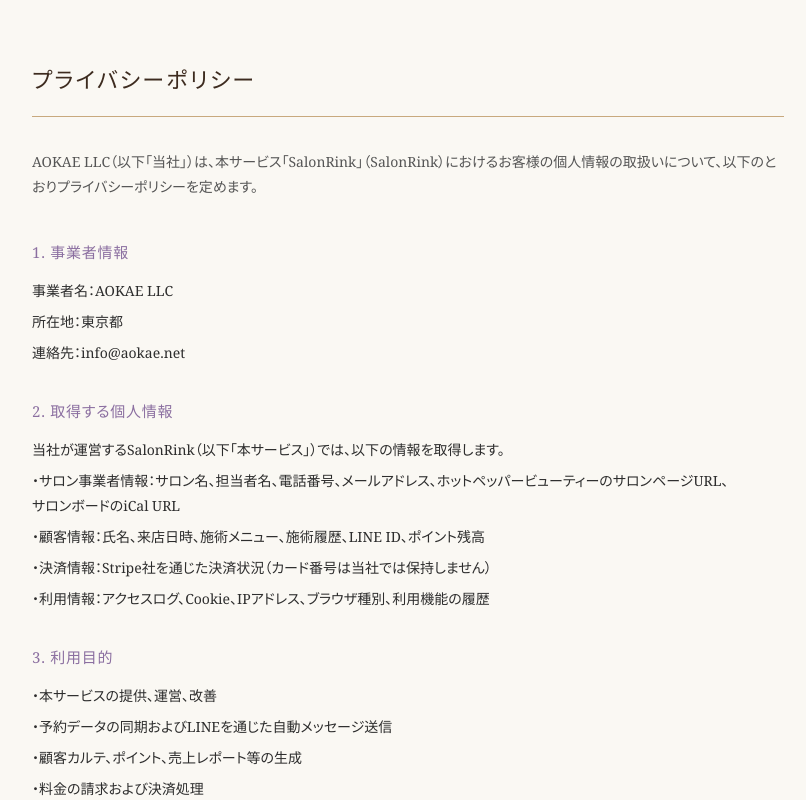
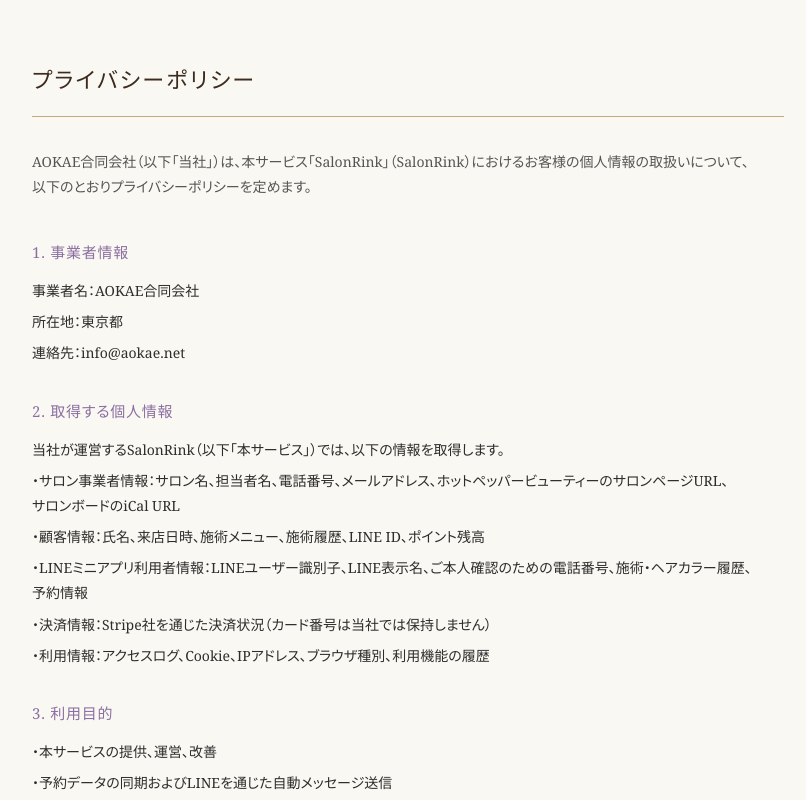
Before and after one commit to okuwabara07-gif/salonrink, a Next.js app: page /privacy in a window 1280 px wide. Shown: the top 800 px of the page, without its empty margins (232-1038 px from the left). Built offline with nearby package versions, Linux system fonts and the light colour scheme; no server answers.

Commit message:
fix: unify privacy entity name to AOKAE goudou and add miniapp clauses

```diff
--- a/app/privacy/page.tsx
+++ b/app/privacy/page.tsx
@@ -3,7 +3,7 @@ export default function PrivacyPage() {
     {
       title: '1. 事業者情報',
       body: [
-        '事業者名：AOKAE LLC',
+        '事業者名：AOKAE合同会社',
         '所在地：東京都',
         '連絡先：info@aokae.net',
       ],
@@ -14,6 +14,7 @@ export default function PrivacyPage() {
         '当社が運営するSalonRink（以下「本サービス」）では、以下の情報を取得します。',
         '・サロン事業者情報：サロン名、担当者名、電話番号、メールアドレス、ホットペッパービューティーのサロンページURL、サロンボードのiCal URL',
         '・顧客情報：氏名、来店日時、施術メニュー、施術履歴、LINE ID、ポイント残高',
+        '・LINEミニアプリ利用者情報：LINEユーザー識別子、LINE表示名、ご本人確認のための電話番号、施術・ヘアカラー履歴、予約情報',
         '・決済情報：Stripe社を通じた決済状況（カード番号は当社では保持しません）',
         '・利用情報：アクセスログ、Cookie、IPアドレス、ブラウザ種別、利用機能の履歴',
       ],
@@ -24,6 +25,7 @@ export default function PrivacyPage() {
         '・本サービスの提供、運営、改善',
         '・予約データの同期およびLINEを通じた自動メッセージ送信',
         '・顧客カルテ、ポイント、売上レポート等の生成',
+        '・LINEミニアプリにおけるご本人の識別、施術・ヘアカラー履歴の表示、予約の受付・変更・管理',
         '・料金の請求および決済処理',
         '・お問い合わせへの対応',
         '・サービス品質向上のための統計分析（個人を特定しない形で行います）',
@@ -92,7 +94,7 @@ export default function PrivacyPage() {
       title: '11. お問い合わせ',
       body: [
         '個人情報の取扱いに関するお問い合わせは、下記までご連絡ください。',
-        'AOKAE LLC',
+        'AOKAE合同会社',
         'メール：info@aokae.net',
         '電話：（非公開）（受付時間：平日10:00〜18:00）',
       ],
@@ -121,7 +123,7 @@ export default function PrivacyPage() {
       </h1>
 
       <p style={{ fontSize: 14, color: '#555', marginBottom: 40 }}>
-        AOKAE LLC（以下「当社」）は、本サービス「SalonRink」（SalonRink）におけるお客様の個人情報の取扱いについて、以下のとおりプライバシーポリシーを定めます。
+        AOKAE合同会社（以下「当社」）は、本サービス「SalonRink」（SalonRink）におけるお客様の個人情報の取扱いについて、以下のとおりプライバシーポリシーを定めます。
       </p>
 
       {sections.map(s => (
```
